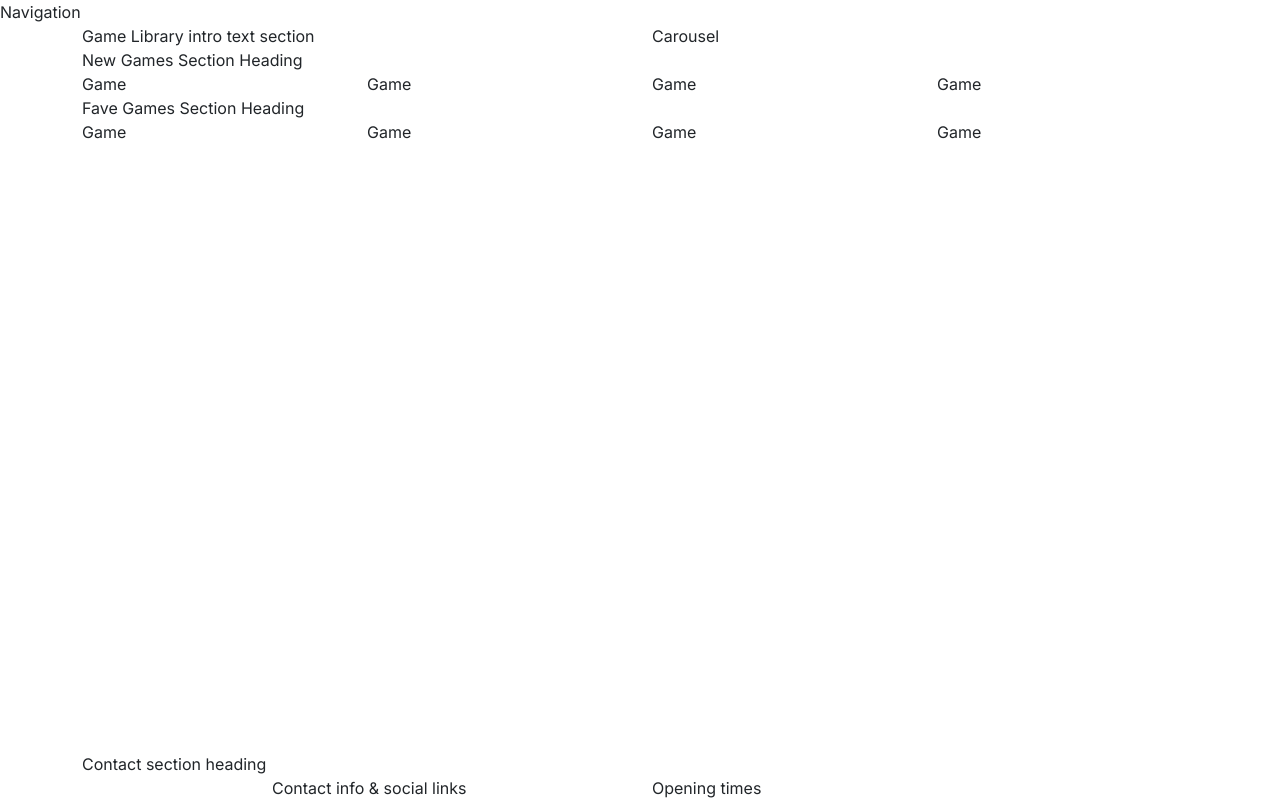
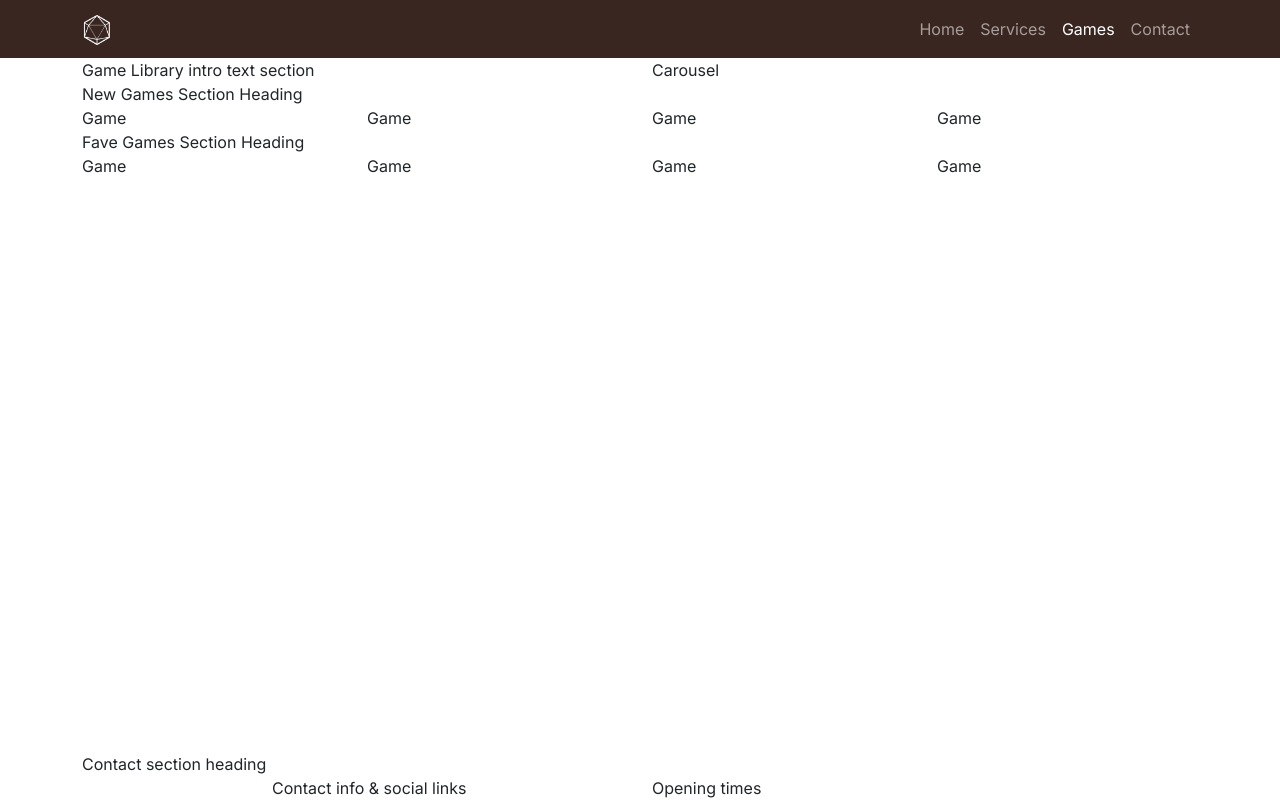
Before and after one commit to tyrkgithub/boardwalk-games, a plain HTML site: page game-library.html in a window 1280 px wide. Drawn offline with nearby package versions, Linux system fonts and the light colour scheme; a web font is replaced by a local one.

Commit message:
styled navbar

```diff
--- a/assets/css/style.css
+++ b/assets/css/style.css
@@ -40,3 +40,11 @@
     background-color: lightgray;
 }
     */
+
+.navbar{
+  background-color: #3a2620;
+}
+
+.logo {
+  width: 30px;
+}
--- a/game-library.html
+++ b/game-library.html
@@ -21,7 +21,28 @@
     <!-- Custom CSS -->
     <link rel="stylesheet" href="assets/css/style.css">
 </head>
-<body class="d-flex flex-column min-vh-100">    <div>Navigation</div>
+<body class="d-flex flex-column min-vh-100">
+
+
+    <nav class="navbar navbar-expand-lg" data-bs-theme="dark">
+  <div class="container">
+    <a class="navbar-brand" href="#">
+      <img src="assets/images/logo-sm-white.png" alt="logo" class="logo">
+    </a>
+    <button class="navbar-toggler" type="button" data-bs-toggle="collapse" data-bs-target="#navbarNavAltMarkup" aria-controls="navbarNavAltMarkup" aria-expanded="false" aria-label="Toggle navigation">
+      <span class="navbar-toggler-icon"></span>
+    </button>
+    <div class="collapse navbar-collapse" id="navbarNavAltMarkup">
+      <div class="navbar-nav ms-auto">
+        <a class="nav-link" aria-current="page" href="index.html">Home</a>
+        <a class="nav-link" href="#">Services</a>
+        <a class="nav-link active" aria-current="page" href="game-library.html">Games</a>
+        <a class="nav-link" href="#">Contact</a>
+      </div>
+    </div>
+  </div>
+</nav>
+
     <main>
         <!-- hero section -->
         <header class="container">
```
Also changed, not shown: index.html (+4 -2 lines).
